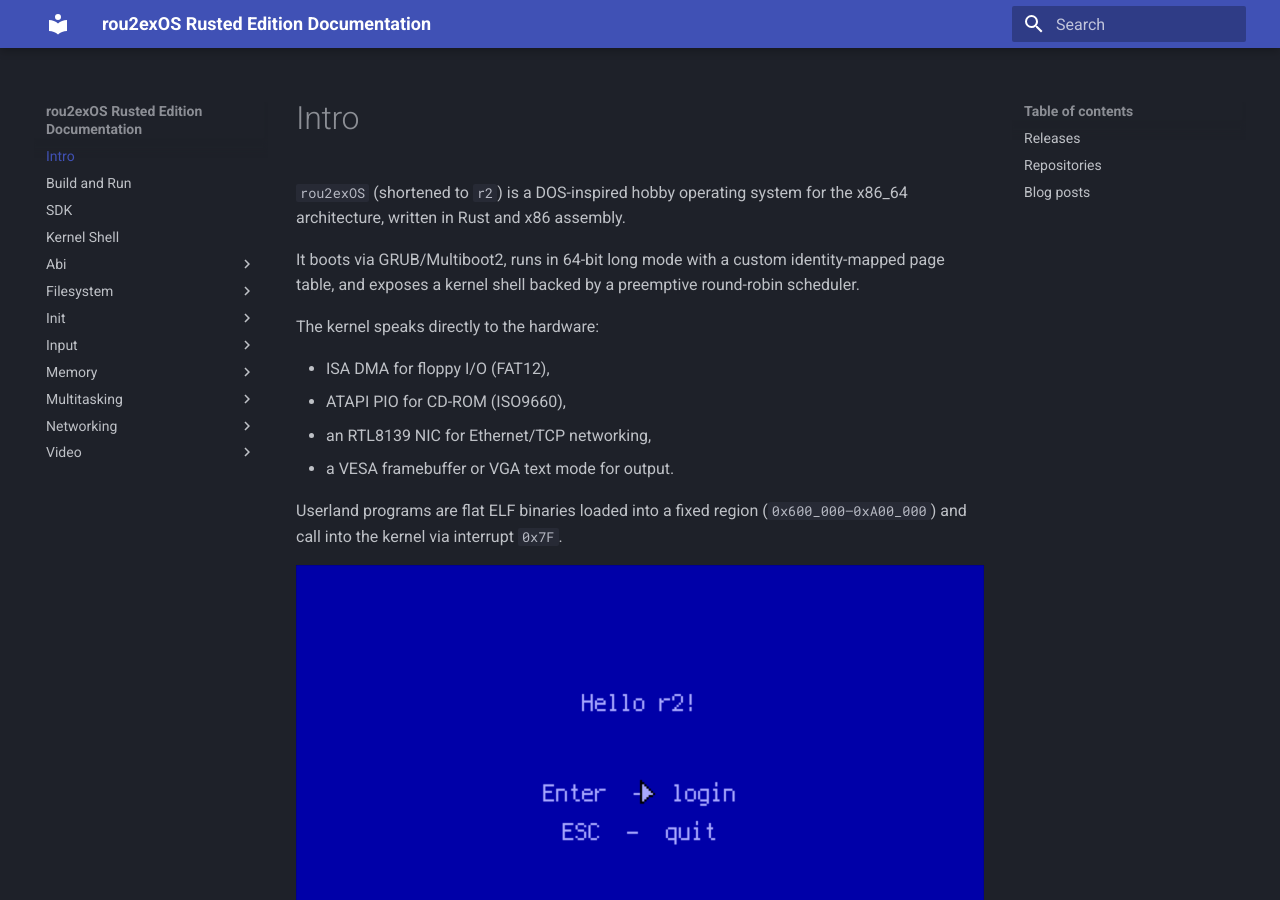
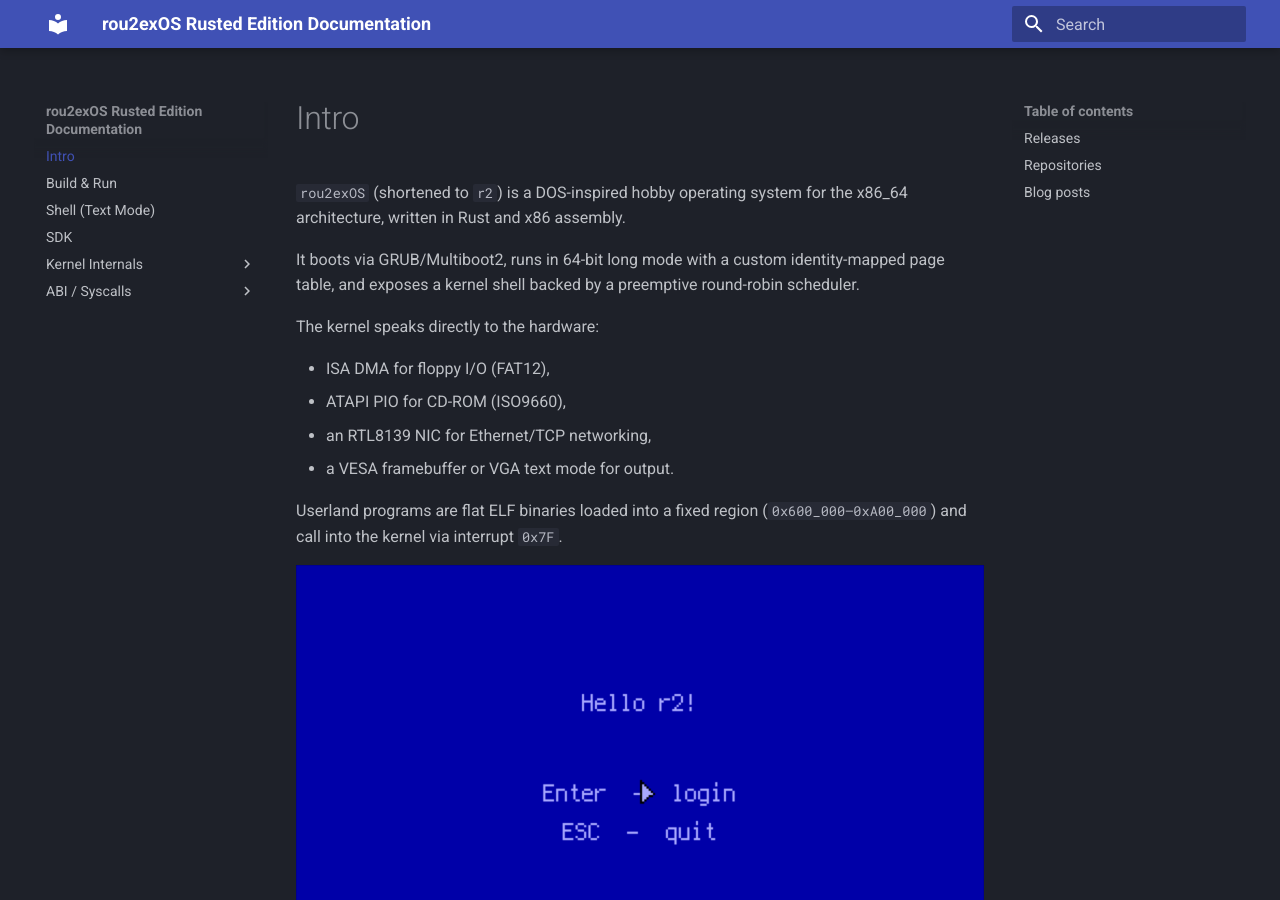
Before and after one commit to krustowski/rou2exOS, an MkDocs documentation site: the page built from docs/index.md, in a window 1280 px wide and 900 px high. Built offline with MkDocs 1.6.1 and Material for MkDocs 9.7.7, drawn with Linux system fonts in a browser that asks for light colours; some of the changed lines change nothing that is shown.

Commit message:
Upgrade mkdocs.yml: whole hierarchy written down; upgrade init script

```diff
--- a/mkdocs.yml
+++ b/mkdocs.yml
@@ -31,3 +31,46 @@ plugins:
       #type: date
   - search
   #- offline
+
+extra_javascript:
+  - assets/js/umami.js
+
+nav:
+  - Intro: index.md
+  - Build & Run: build.md
+  - Shell (Text Mode): shell.md
+  - SDK: sdk.md
+  - Kernel Internals:
+    - Boot / Init:
+      - Overview: init/overview.md
+      - Subsystems: init/subsystems.md
+    - Multitasking:
+      - Scheduler: multitasking/scheduler.md
+      - Processes: multitasking/process.md
+      - IPC: multitasking/IPC.md
+    - Memory:
+      - Overview: memory/overview.md
+      - Allocators: memory/allocators.md
+    - Filesystems:
+      - Overview: filesystem/overview.md
+      - FAT12: filesystem/fat12.md
+      - ISO9660: filesystem/iso9660.md
+    - Networking:
+      - Overview: networking/overview.md
+      - Hardware: networking/hardware.md
+      - Protocols: networking/protocols.md
+    - Video:
+      - Overview: video/overview.md
+      - VGA: video/vga.md
+    - Input:
+      - Overview: input/overview.md
+      - Keyboard: input/keyboard.md
+      - Mouse: input/mouse.md
+  - ABI / Syscalls:
+    - Specification: abi/syscall_specification.md
+    - Type Definitions: abi/type_definitions.md
+    - Syscalls:
+      - Sysinfo & Memory: abi/syscalls/sysinfo_mem_mgmt.md
+      - Video & Audio: abi/syscalls/video_audio.md
+      - Filesystem: abi/syscalls/filesystem.md
+      - Ports & Networking: abi/syscalls/port_networking.md
```
Also changed, not shown: 1 other file.
